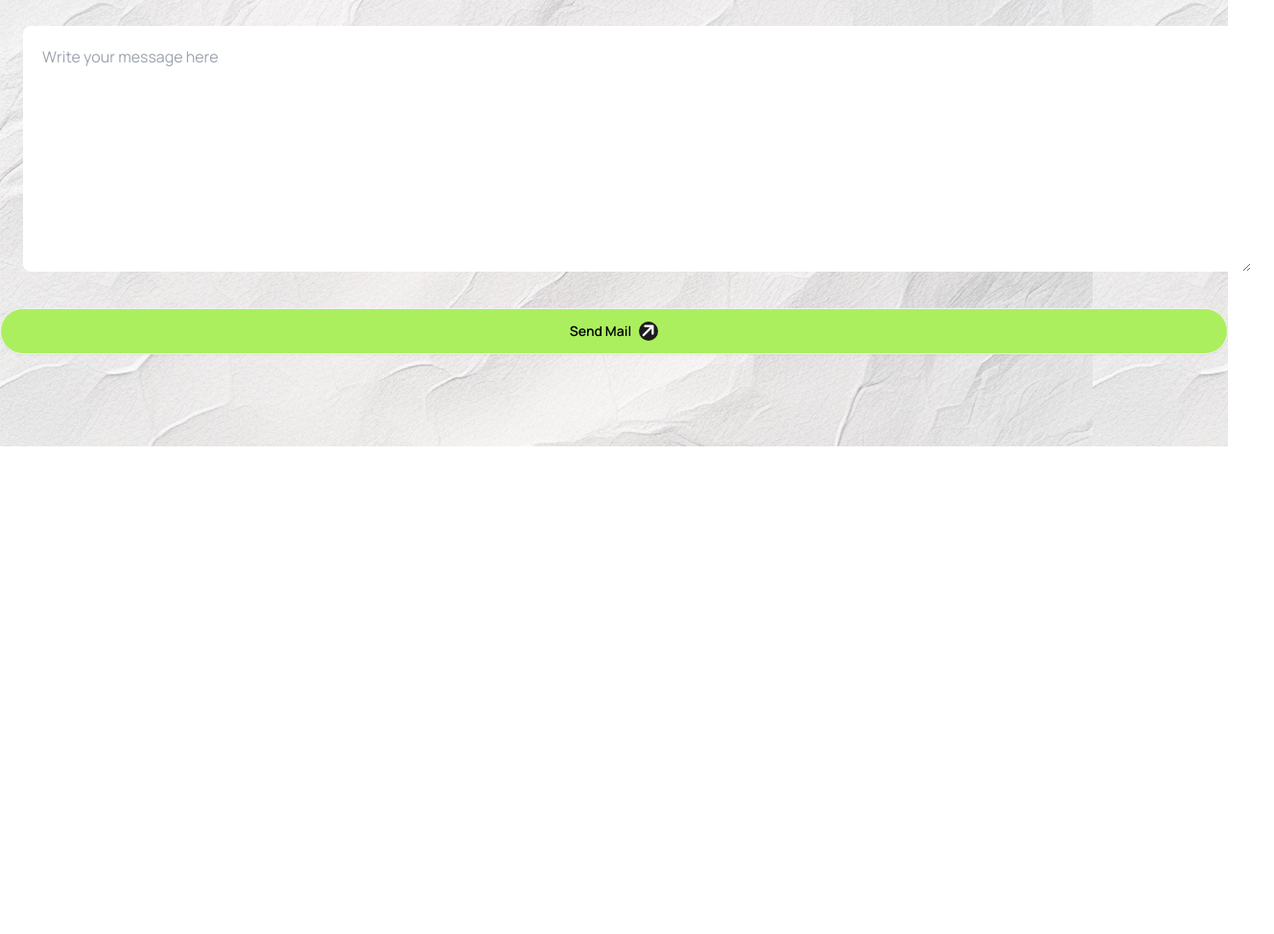
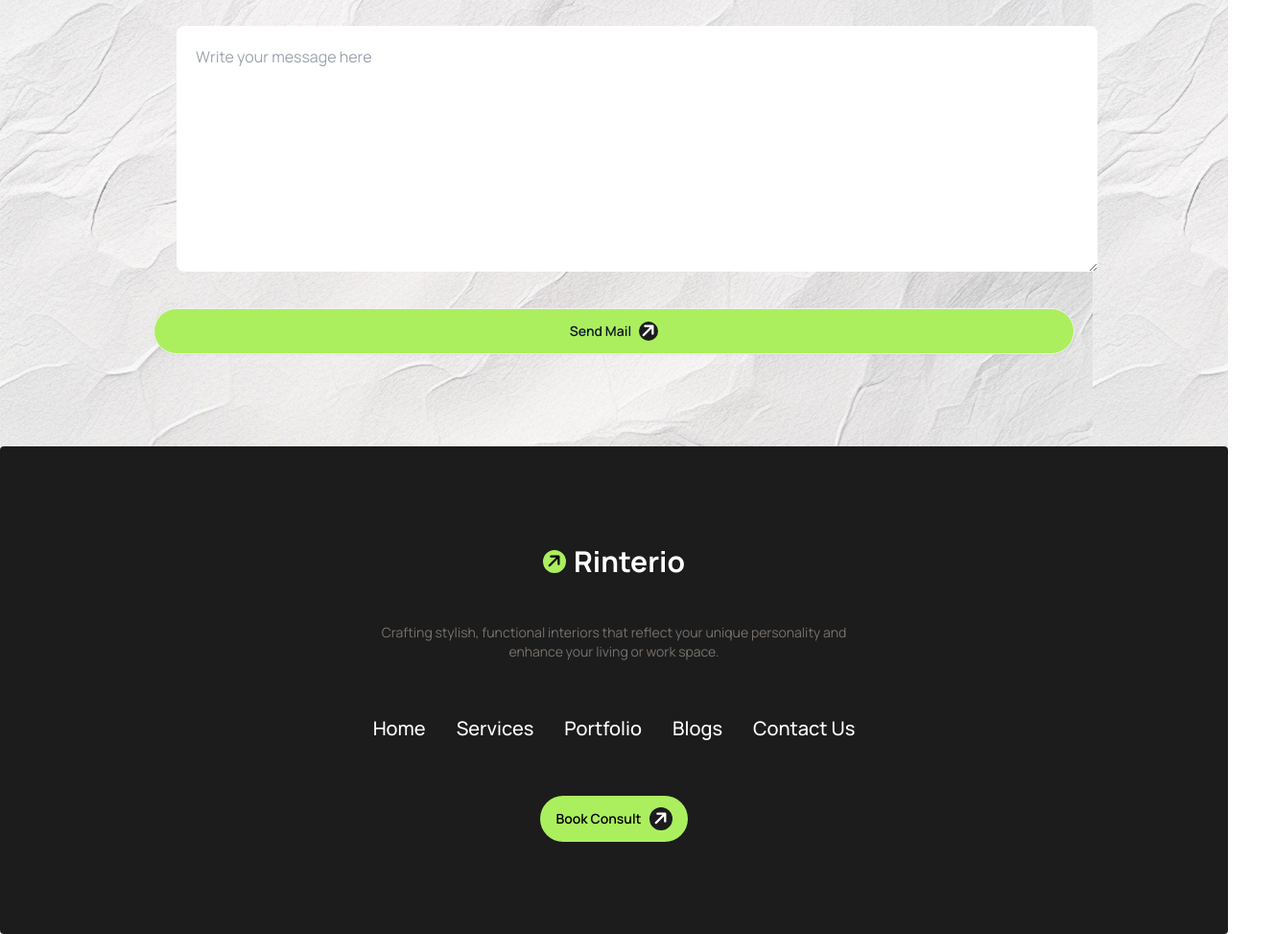
Before and after one commit to Atikmamu/Assignment-Three, a plain HTML site: page index.html in a window 1280 px wide. Shown: the part 3889-4862 px from the top of the page at 96% size, 1328 px wide, since content can reach past the window. Before the commit the page ends 4354 px from the top, so only its background shows below. Drawn offline with nearby package versions, Linux system fonts and the light colour scheme.

Commit message:
Footer section complete

```diff
--- a/index.html
+++ b/index.html
@@ -68,7 +68,7 @@
                   <li><a>Contact Us</a></li>
                 </ul>
               </div>
-              <a class="btn btn-ghost text-3xl font-bold"><i class="fa-solid fa-arrow-right text-lg w-6 h-6 bg-Book-primary rounded-full text-black lg:flex items-center justify-center -rotate-45"></i> Rinterio</a>
+              <a class="btn btn-ghost text-3xl font-bold"><i class="fa-solid fa-arrow-right text-lg w-6 h-6 bg-Book-primary rounded-full text-black flex items-center justify-center -rotate-45"></i> Rinterio</a>
             </div>
             <div class="navbar-center hidden lg:flex">
               <ul class="menu menu-horizontal px-1 text-xl font-medium ">
@@ -254,10 +254,10 @@
         <div class="text-center">
             <button class="btn btn-xs bg-[#ABEF5F33] text-black rounded-full mb-4 mt-24"><i class="fa-solid fa-arrow-right text-lg w-2 h-2 text-black flex items-center justify-center"></i>Let’s Connect</button>
             <h1 class="text-3xl lg:text-4xl font-bold mb-6">Let’s Discuss Next Project</h1>
-            <p class="font-medium text-gray-600 max-w-xl mx-auto mb-8">showcases our most recent projects, highlighting innovative designs, quality craftsmanship, and our commitment to excellence.</p>
+            <p class="font-medium text-gray-600 max-w-xl mx-auto mb-8">showcases our most recent projects, highlighting innovative designs,<br> quality craftsmanship, and our commitment to excellence.</p>
         </div>
         <!-- Input field Section -->
-         <div class="grid grid-cols-1 lg:grid-cols-2 gap-2">
+         <div class="grid grid-cols-1 lg:grid-cols-2 gap-2 lg:w-9/12 mx-auto">
             <div>
                 <input class="p-5 border-none outline-none bg-white rounded-full m-6 w-full" type="text" placeholder="First Name*">
             </div>
@@ -273,10 +273,36 @@
             <div class="lg:col-span-2">
                 <textarea rows="9" class="p-5 border-none outline-none bg-white rounded-lg m-6 w-full" name="" id="" placeholder="Write your message here"></textarea>
             </div>
-            <button class="btn bg-Book-primary text-black rounded-full lg:col-span-2 mb-24">Send Mail <i class="fa-solid fa-arrow-right text-lg w-5 h-5 bg-[#1C1C1C] rounded-full text-white flex items-center justify-center -rotate-45"></i></button>
+            <button class="btn bg-Book-primary text-gray-900 rounded-full lg:col-span-2 mb-24">Send Mail <i class="fa-solid fa-arrow-right text-lg w-5 h-5 bg-[#1C1C1C] rounded-full text-white flex items-center justify-center -rotate-45"></i></button>
          </div>
        </div>
        </section>
+
+       <!-- Footer Section -->
+        <section>
+            <footer class="footer footer-center bg-[#1C1C1C] text-base-content rounded py-24">
+                <nav class="grid grid-flow-col">
+                    <a class="btn btn-ghost text-3xl font-bold text-white"><i class="fa-solid fa-arrow-right text-lg w-6 h-6 bg-Book-primary rounded-full text-black flex items-center justify-center -rotate-45"></i> Rinterio</a>
+                </nav>
+                <p class=" text-stone-500 max-w-xl mx-auto">Crafting stylish, functional interiors that reflect your unique personality and <br> enhance  your living or work space.</p>
+                <nav>
+                  <div class="grid grid-flow-col gap-4">
+                    <ul class="menu menu-horizontal px-1 text-xl font-medium ">
+                        <li class="text-white duration-300 ease-in-out"><a>Home</a></li>
+                        <li class="text-white duration-300 ease-in-out"><a>Services</a></li>
+                        <li class="text-white duration-300 ease-in-out"><a>Portfolio</a></li>
+                        <li class="text-white duration-300 ease-in-out"><a>Blogs</a></li>
+                        <li class="text-white duration-300 ease-in-out"><a>Contact Us</a></li>
+                      </ul>
+                  </div>
+                </nav>
+                <aside>
+                    <a class="btn bg-Book-primary text-black rounded-full border-hidden">Book Consult <i class="fa-solid fa-arrow-right text-lg w-6 h-6 bg-[#1C1C1C] rounded-full text-white flex items-center justify-center -rotate-45"></i></a>
+                </aside>
+              </footer>
+
+        </section>
+
 
 
 
```
